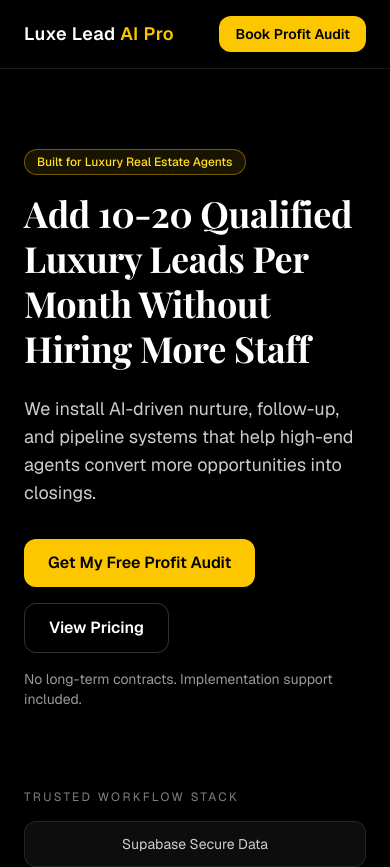
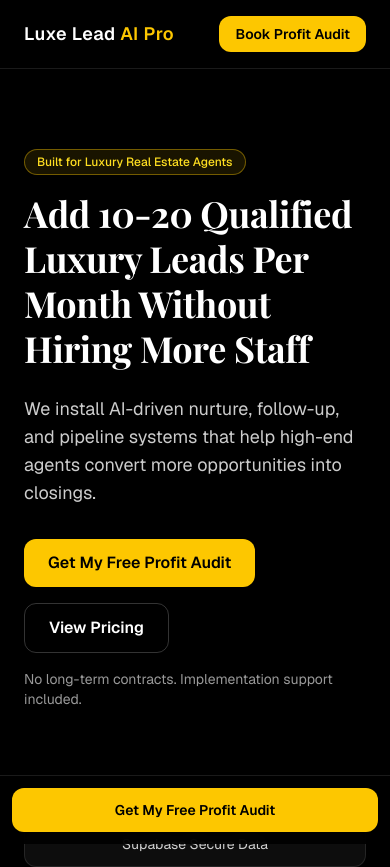
Before and after one commit to robopdesigns/luxeleadpro-site, a Next.js app: page / in a window 390 px wide. Shown: the top 867 px of the page. Built offline with nearby package versions, Linux system fonts and the light colour scheme; no server answers; a web font is replaced by a local one.

Commit message:
feat: final premium UX sweep with mobile sticky CTA and trust enhancements

```diff
--- a/app/page.tsx
+++ b/app/page.tsx
@@ -132,7 +132,7 @@ export default function HomePage() {
             "Cloudflare Turnstile",
             "Vercel Global Hosting",
           ].map((item) => (
-            <div key={item} className="rounded-xl border border-white/10 bg-white/5 px-4 py-3 text-center text-sm text-white/80">
+            <div key={item} className="rounded-xl border border-white/10 bg-white/5 px-4 py-3 text-center text-sm text-white/80 transition hover:-translate-y-0.5 hover:border-yellow-400/40 hover:bg-white/[0.08]">
               {item}
             </div>
           ))}
@@ -141,7 +141,7 @@ export default function HomePage() {
 
       <section className="mx-auto grid w-full max-w-6xl gap-4 px-6 pb-20 md:grid-cols-3">
         {["30–50% more consult/showing bookings", "20–40% more closings in 60–90 days", "Zero compliance-risk workflow setup"].map((item) => (
-          <div key={item} className="rounded-2xl border border-white/10 bg-white/5 p-6 text-white/90">
+          <div key={item} className="rounded-2xl border border-white/10 bg-white/5 p-6 text-white/90 transition hover:-translate-y-1 hover:border-yellow-400/40 hover:bg-white/[0.08]">
             {item}
           </div>
         ))}
@@ -172,6 +172,13 @@ export default function HomePage() {
             <div className="rounded-2xl border border-white/10 p-6"><p className="mb-2 text-sm text-yellow-300">Step 02</p><h3 className="text-xl font-semibold">Activate AI Workflows</h3><p className="mt-2 text-white/75">Nurture, content, and compliance automation go live.</p></div>
             <div className="rounded-2xl border border-white/10 p-6"><p className="mb-2 text-sm text-yellow-300">Step 03</p><h3 className="text-xl font-semibold">Track + Close</h3><p className="mt-2 text-white/75">Convert more opportunities consistently.</p></div>
           </div>
+        </div>
+      </section>
+
+      <section className="mx-auto w-full max-w-6xl px-6 pb-4">
+        <div className="rounded-2xl border border-yellow-400/40 bg-yellow-400/10 p-6 text-sm text-yellow-100">
+          <p className="font-semibold">Premium Positioning Promise</p>
+          <p className="mt-1 text-yellow-100/90">You get a tailored, compliance-conscious system built around your market, brand voice, and follow-up style — not a generic template.</p>
         </div>
       </section>
 
@@ -250,7 +257,16 @@ export default function HomePage() {
         </div>
       </section>
 
-      <footer className="border-t border-white/10">
+      <div className="fixed inset-x-0 bottom-0 z-40 border-t border-white/10 bg-black/90 p-3 backdrop-blur md:hidden">
+        <a
+          href="#lead-form"
+          className="block w-full rounded-xl bg-yellow-400 px-4 py-3 text-center text-sm font-semibold text-black"
+        >
+          Get My Free Profit Audit
+        </a>
+      </div>
+
+      <footer className="border-t border-white/10 pb-20 md:pb-0">
         <div className="mx-auto flex w-full max-w-6xl flex-col gap-3 px-6 py-8 text-sm text-white/60 md:flex-row md:items-center md:justify-between">
           <p>© {new Date().getFullYear()} Luxe Lead AI Pro. All rights reserved.</p>
           <div className="flex items-center gap-4"><a href="/privacy" className="hover:text-white">Privacy</a><a href="/terms" className="hover:text-white">Terms</a><a href="mailto:robopdesigns@gmail.com" className="hover:text-white">Contact</a></div>
```
